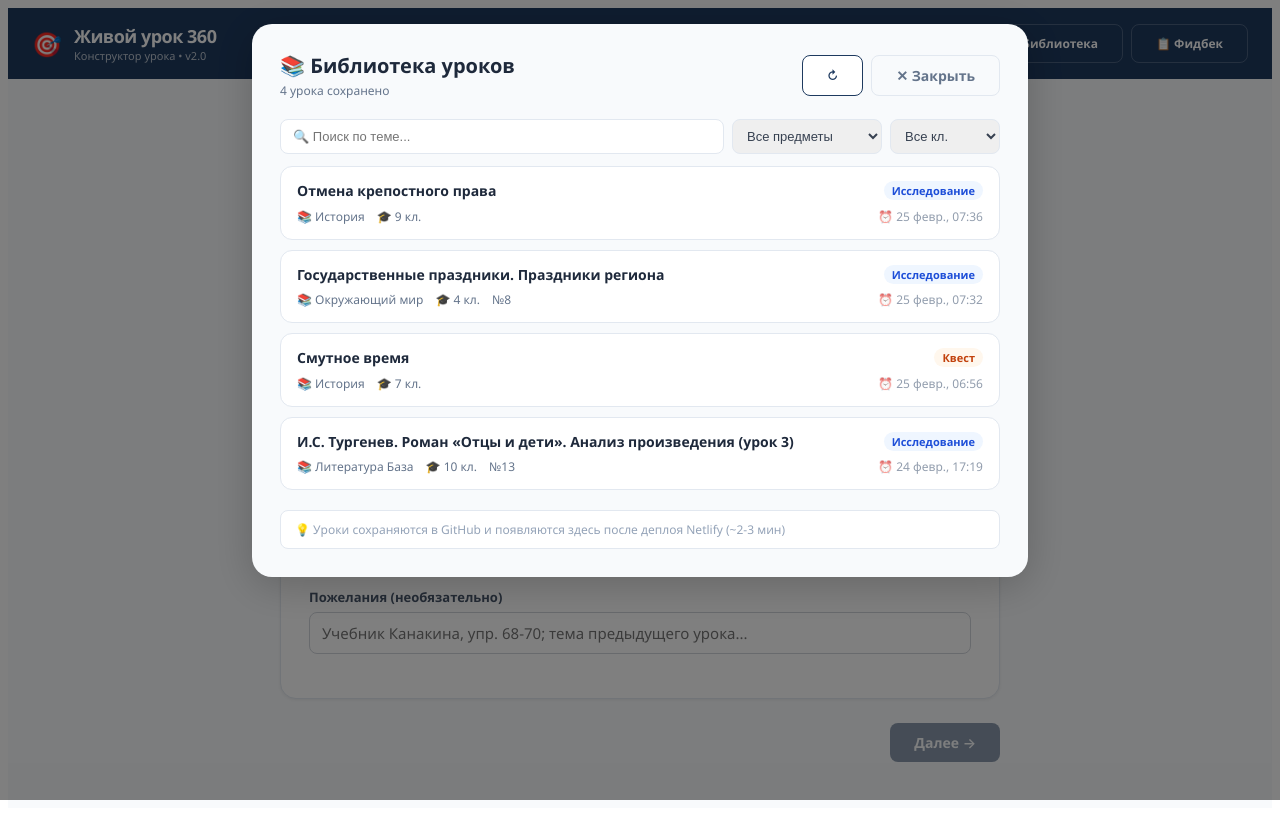
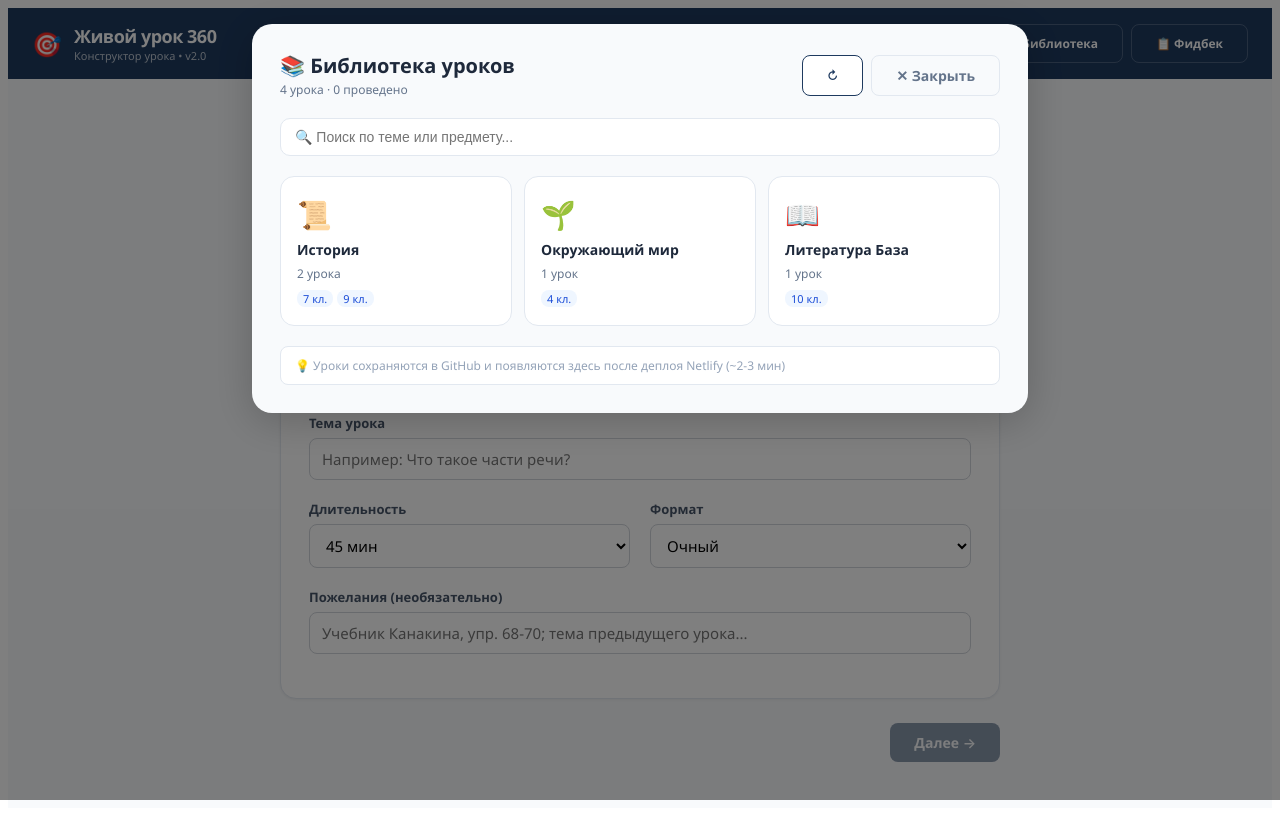
Before and after one commit to AlexBabetov/01-zhivoi-urok-constructor, a React (Create React App) app: page / in a window 1280 px wide. Both pictures are taken after a click on the button "📚 Библиотека". Built offline with nearby package versions, Linux system fonts and the light colour scheme.

Commit message:
Update App.jsx

```diff
--- a/src/App.jsx
+++ b/src/App.jsx
@@ -1665,61 +1665,27 @@ function LessonCard({ entry, onOpen }) {
   );
 }
 
-function LibraryView({ onClose }) {
-  const { lessons, libLoading, refresh } = useLessons();
-  const [filter, setFilter] = useState({ subject: "", grade: "" });
-  const [search, setSearch] = useState("");
-  const [openData, setOpenData] = useState(null); // { meta, lesson }
-  const [loadingLesson, setLoadingLesson] = useState(false);
-
-  useEffect(() => { refresh(); }, [refresh]);
-
-  const subjects = lessons ? [...new Set(lessons.map(l => l.subject))].sort() : [];
-  const filtered = (lessons || []).filter(l =>
-    (!filter.subject || l.subject === filter.subject) &&
-    (!filter.grade || String(l.grade) === filter.grade) &&
-    (!search || l.topic.toLowerCase().includes(search.toLowerCase()))
-  );
-
-  const handleOpen = async (entry) => {
-    setLoadingLesson(true);
-    try {
-      const resp = await fetch(`/lessons/${entry.filename}?t=${Date.now()}`);
-      if (!resp.ok) throw new Error("Файл не найден. Возможно, урок ещё не задеплоен.");
-      const data = await resp.json();
-      setOpenData(data);
-    } catch (e) {
-      alert("Ошибка загрузки урока: " + e.message);
-    } finally {
-      setLoadingLesson(false);
-    }
-  };
-
-  if (openData) {
+// ── Lesson detail view (shared between library modes) ──
+function LessonDetailView({ openData, onBack, onClose }) {
   const st = openData.meta || {};
   const isPrimary = st.grade && st.grade <= 4;
   const isMiddle = st.grade && st.grade >= 5 && st.grade <= 9;
-    const refl = getReflection(st.subject, st.grade, st.topic);
   const [libReflOpen, setLibReflOpen] = useState(false);
-    const [libReflDone, setLibReflDone] = useState(!!refl);
+  const [libReflDone, setLibReflDone] = useState(!!getReflection(st.subject, st.grade, st.topic));
   const currentRefl = libReflDone ? getReflection(st.subject, st.grade, st.topic) : null;
   return (
     <div>
-        <div style={{ display: "flex", gap: 10, marginBottom: 20 }}>
-          <Btn variant="secondary" onClick={() => setOpenData(null)}>← Назад в библиотеку</Btn>
-          <Btn
-            variant={libReflDone ? "ghost" : "accent"}
-            onClick={() => setLibReflOpen(true)}
-            style={libReflDone ? { borderColor: "#16a34a", color: "#16a34a" } : {}}
-          >
+      <div style={{ display: "flex", gap: 10, marginBottom: 20, flexWrap: "wrap" }}>
+        <Btn variant="secondary" onClick={onBack}>← Назад</Btn>
+        <Btn variant={libReflDone ? "ghost" : "accent"} onClick={() => setLibReflOpen(true)}
+          style={libReflDone ? { borderColor: "#16a34a", color: "#16a34a" } : {}}>
           {libReflDone ? "✅ Рефлексия" : "📋 Провёл урок"}
         </Btn>
         <Btn variant="ghost" onClick={onClose} style={{ marginLeft: "auto" }}>✕ Закрыть</Btn>
       </div>
       <div style={{ background: "#f0fdf4", border: "1px solid #bbf7d0", borderRadius: 10, padding: "10px 16px", marginBottom: 18, fontSize: 13, color: "#166534" }}>
-          📚 Из библиотеки · {st.subject} {st.grade} кл. · {openData.saved_at ? new Date(openData.saved_at).toLocaleDateString("ru-RU") : ""}
-        </div>
-        {/* Reflection summary block */}
+        📚 {st.subject} · {st.grade} кл. · {openData.saved_at ? new Date(openData.saved_at).toLocaleDateString("ru-RU") : ""}
+      </div>
       {currentRefl && (
         <div style={{ background: "#fafafa", border: "1px solid #e2e8f0", borderRadius: 10, padding: "12px 16px", marginBottom: 18, fontSize: 13 }}>
           <div style={{ fontWeight: 600, color: "#374151", marginBottom: 8 }}>📋 Рефлексия после урока</div>
@@ -1740,16 +1706,103 @@ function LibraryView({ onClose }) {
   );
 }
 
+function LibraryView({ onClose }) {
+  const { lessons, libLoading, refresh } = useLessons();
+  const [search, setSearch] = useState("");
+  const [selectedSubject, setSelectedSubject] = useState(null); // null = subject grid
+  const [openData, setOpenData] = useState(null);
+  const [loadingLesson, setLoadingLesson] = useState(false);
+
+  useEffect(() => { refresh(); }, [refresh]);
+
+  const handleOpen = async (entry) => {
+    setLoadingLesson(true);
+    try {
+      const resp = await fetch(`/lessons/${entry.filename}?t=${Date.now()}`);
+      if (!resp.ok) throw new Error("Файл не найден. Возможно, урок ещё не задеплоен (~2-3 мин после сохранения).");
+      setOpenData(await resp.json());
+    } catch (e) { alert("Ошибка: " + e.message); }
+    finally { setLoadingLesson(false); }
+  };
+
+  // Открыт конкретный урок
+  if (openData) {
+    return (
+      <div style={{ position: "fixed", inset: 0, background: "rgba(0,0,0,0.5)", zIndex: 900, display: "flex", alignItems: "flex-start", justifyContent: "center", overflowY: "auto", padding: "24px 16px" }}>
+        <div style={{ background: "#f8fafc", borderRadius: 20, width: "100%", maxWidth: 720, padding: 28, boxShadow: "0 8px 40px rgba(0,0,0,0.2)" }}>
+          <LessonDetailView openData={openData} onBack={() => setOpenData(null)} onClose={onClose} />
+        </div>
+      </div>
+    );
+  }
+
+  // Поиск — глобальный по всем урокам
+  const searchResults = search.trim()
+    ? (lessons || []).filter(l => l.topic.toLowerCase().includes(search.toLowerCase()) || l.subject.toLowerCase().includes(search.toLowerCase()))
+    : null;
+
+  // Группировка по предметам
+  const subjectMap = {};
+  (lessons || []).forEach(l => {
+    if (!subjectMap[l.subject]) subjectMap[l.subject] = [];
+    subjectMap[l.subject].push(l);
+  });
+  const subjectList = Object.entries(subjectMap).sort((a, b) => b[1].length - a[1].length);
+
+  // Уроки выбранного предмета, сгруппированные по классам
+  const subjectLessons = selectedSubject ? (subjectMap[selectedSubject] || []) : [];
+  const gradeMap = {};
+  subjectLessons.forEach(l => {
+    if (!gradeMap[l.grade]) gradeMap[l.grade] = [];
+    gradeMap[l.grade].push(l);
+  });
+  const gradeList = Object.entries(gradeMap)
+    .sort((a, b) => a[0] - b[0])
+    .map(([g, ls]) => [Number(g), ls.sort((a, b) => (a.lesson_num || 0) - (b.lesson_num || 0))]);
+
+  // Subject emoji map
+  const subjectEmoji = (s) => {
+    const lower = s.toLowerCase();
+    if (lower.includes("математик") || lower.includes("алгебр") || lower.includes("геометр")) return "🔢";
+    if (lower.includes("физик")) return "⚡";
+    if (lower.includes("хими")) return "🧪";
+    if (lower.includes("биолог")) return "🌿";
+    if (lower.includes("история")) return "📜";
+    if (lower.includes("общество")) return "🏛️";
+    if (lower.includes("литератур")) return "📖";
+    if (lower.includes("русский")) return "✍️";
+    if (lower.includes("английск") || lower.includes("иностранн")) return "🌍";
+    if (lower.includes("информатик")) return "💻";
+    if (lower.includes("географ")) return "🗺️";
+    if (lower.includes("окружающ")) return "🌱";
+    return "📚";
+  };
+
+  const totalLessons = (lessons || []).length;
+  const conductedCount = (lessons || []).filter(l => getReflection(l.subject, l.grade, l.topic)).length;
+
   return (
     <div style={{ position: "fixed", inset: 0, background: "rgba(0,0,0,0.5)", zIndex: 900, display: "flex", alignItems: "flex-start", justifyContent: "center", overflowY: "auto", padding: "24px 16px" }}>
     <div style={{ background: "#f8fafc", borderRadius: 20, width: "100%", maxWidth: 720, minHeight: 300, padding: 28, boxShadow: "0 8px 40px rgba(0,0,0,0.2)" }}>
+
       {/* Header */}
       <div style={{ display: "flex", justifyContent: "space-between", alignItems: "center", marginBottom: 20 }}>
         <div>
+          {selectedSubject
+            ? <div style={{ display: "flex", alignItems: "center", gap: 10 }}>
+                <button onClick={() => setSelectedSubject(null)} style={{ background: "none", border: "none", cursor: "pointer", fontSize: 20, color: "#64748b", padding: 0 }}>←</button>
+                <div>
+                  <h2 style={{ margin: 0, fontSize: 20, fontWeight: 700, color: "#1e293b" }}>{subjectEmoji(selectedSubject)} {selectedSubject}</h2>
+                  <div style={{ fontSize: 12, color: "#64748b", marginTop: 2 }}>{subjectLessons.length} урок{subjectLessons.length === 1 ? "" : subjectLessons.length < 5 ? "а" : "ов"}</div>
+                </div>
+              </div>
+            : <div>
                 <h2 style={{ margin: 0, fontSize: 20, fontWeight: 700, color: "#1e293b" }}>📚 Библиотека уроков</h2>
-          <div style={{ fontSize: 12, color: "#64748b", marginTop: 3 }}>
-            {lessons === null ? "Загрузка..." : `${lessons.length} урок${lessons.length === 1 ? "" : lessons.length < 5 ? "а" : "ов"} сохранено`}
-          </div>
+                <div style={{ fontSize: 12, color: "#64748b", marginTop: 2 }}>
+                  {libLoading ? "Загрузка..." : `${totalLessons} урок${totalLessons === 1 ? "" : totalLessons < 5 ? "а" : "ов"} · ${conductedCount} проведено`}
+                </div>
+              </div>
+          }
         </div>
         <div style={{ display: "flex", gap: 8 }}>
           <Btn variant="secondary" onClick={refresh} style={{ fontSize: 12 }}>↻</Btn>
@@ -1757,54 +1810,91 @@ function LibraryView({ onClose }) {
         </div>
       </div>
 
-      {/* Filters */}
-      <div style={{ display: "flex", gap: 8, marginBottom: 12 }}>
-        <input
-          value={search}
-          onChange={e => setSearch(e.target.value)}
-          placeholder="🔍 Поиск по теме..."
-          style={{ flex: 1, padding: "8px 12px", borderRadius: 8, border: "1px solid #e2e8f0", fontSize: 13, outline: "none" }}
-        />
-        <select value={filter.subject} onChange={e => setFilter(f => ({ ...f, subject: e.target.value, grade: "" }))}
-          style={{ padding: "8px 10px", borderRadius: 8, border: "1px solid #e2e8f0", fontSize: 13, color: "#374151" }}>
-          <option value="">Все предметы</option>
-          {subjects.map(s => <option key={s} value={s}>{s}</option>)}
-        </select>
-        <select value={filter.grade} onChange={e => setFilter(f => ({ ...f, grade: e.target.value }))}
-          style={{ width: 110, padding: "8px 10px", borderRadius: 8, border: "1px solid #e2e8f0", fontSize: 13, color: "#374151" }}>
-          <option value="">Все кл.</option>
-          {[1,2,3,4,5,6,7,8,9,10,11].map(g => <option key={g} value={g}>{g} кл.</option>)}
-        </select>
-      </div>
-
-      {/* Content */}
+      {/* Search (always visible) */}
+      <input value={search} onChange={e => setSearch(e.target.value)}
+        placeholder="🔍 Поиск по теме или предмету..."
+        style={{ width: "100%", padding: "10px 14px", borderRadius: 10, border: "1px solid #e2e8f0", fontSize: 14, outline: "none", marginBottom: 20, boxSizing: "border-box" }} />
+
+      {/* Loading */}
       {(libLoading || loadingLesson) && (
         <div style={{ textAlign: "center", padding: 48, color: "#64748b" }}>⏳ {loadingLesson ? "Открываю урок..." : "Загрузка..."}</div>
       )}
-      {!libLoading && !loadingLesson && filtered.length === 0 && (
+
+      {!libLoading && !loadingLesson && (
+        <>
+          {/* Search results */}
+          {searchResults !== null && (
+            <>
+              <div style={{ fontSize: 12, color: "#64748b", marginBottom: 12 }}>
+                {searchResults.length === 0 ? "Ничего не найдено" : `Найдено: ${searchResults.length}`}
+              </div>
+              <div style={{ display: "flex", flexDirection: "column", gap: 10 }}>
+                {searchResults.map(entry => <LessonCard key={entry.id} entry={entry} onOpen={handleOpen} />)}
+              </div>
+            </>
+          )}
+
+          {/* Subject grid */}
+          {searchResults === null && !selectedSubject && (
+            <>
+              {subjectList.length === 0 ? (
                 <div style={{ textAlign: "center", padding: 56, color: "#94a3b8" }}>
                   <div style={{ fontSize: 40, marginBottom: 12 }}>📭</div>
-          <div style={{ fontWeight: 600, fontSize: 15, marginBottom: 6 }}>
-            {lessons && lessons.length === 0 ? "Библиотека пустая" : "Ничего не найдено"}
-          </div>
-          <div style={{ fontSize: 13 }}>
-            {lessons && lessons.length === 0
-              ? "Сгенерируйте урок и нажмите «💾 Сохранить»"
-              : "Попробуйте изменить фильтры"}
-          </div>
-        </div>
-      )}
-      {!libLoading && !loadingLesson && filtered.length > 0 && (
-        <div style={{ display: "flex", flexDirection: "column", gap: 10 }}>
-          {filtered.map(entry => <LessonCard key={entry.id} entry={entry} onOpen={handleOpen} />)}
-        </div>
-      )}
-      {/* Save note */}
-      {lessons !== null && (
+                  <div style={{ fontWeight: 600, fontSize: 15, marginBottom: 6 }}>Библиотека пустая</div>
+                  <div style={{ fontSize: 13 }}>Сгенерируйте урок и нажмите «💾 Сохранить»</div>
+                  <div style={{ fontSize: 12, marginTop: 8, color: "#cbd5e1" }}>Уроки появятся после деплоя Netlify (~2-3 мин)</div>
+                </div>
+              ) : (
+                <div style={{ display: "grid", gridTemplateColumns: "repeat(auto-fill, minmax(200px, 1fr))", gap: 12 }}>
+                  {subjectList.map(([subj, ls]) => {
+                    const grades = [...new Set(ls.map(l => l.grade))].sort((a, b) => a - b);
+                    const conducted = ls.filter(l => getReflection(l.subject, l.grade, l.topic)).length;
+                    return (
+                      <button key={subj} onClick={() => setSelectedSubject(subj)}
+                        style={{ background: "#fff", border: "1px solid #e2e8f0", borderRadius: 14, padding: "18px 16px", cursor: "pointer", textAlign: "left", transition: "all 0.15s", fontFamily: "inherit" }}
+                        onMouseEnter={e => { e.currentTarget.style.borderColor = "#1e3a5f"; e.currentTarget.style.boxShadow = "0 4px 14px rgba(30,58,95,0.1)"; }}
+                        onMouseLeave={e => { e.currentTarget.style.borderColor = "#e2e8f0"; e.currentTarget.style.boxShadow = "none"; }}>
+                        <div style={{ fontSize: 28, marginBottom: 8 }}>{subjectEmoji(subj)}</div>
+                        <div style={{ fontWeight: 700, fontSize: 14, color: "#1e293b", marginBottom: 6, lineHeight: 1.3 }}>{subj}</div>
+                        <div style={{ fontSize: 12, color: "#64748b", marginBottom: 8 }}>
+                          {ls.length} урок{ls.length === 1 ? "" : ls.length < 5 ? "а" : "ов"}
+                          {conducted > 0 && <span style={{ color: "#16a34a", marginLeft: 6 }}>· {conducted} ✅</span>}
+                        </div>
+                        <div style={{ display: "flex", flexWrap: "wrap", gap: 4 }}>
+                          {grades.map(g => (
+                            <span key={g} style={{ fontSize: 11, padding: "1px 6px", background: "#eff6ff", color: "#1d4ed8", borderRadius: 8 }}>{g} кл.</span>
+                          ))}
+                        </div>
+                      </button>
+                    );
+                  })}
+                </div>
+              )}
+            </>
+          )}
+
+          {/* Subject detail — lessons by grade */}
+          {searchResults === null && selectedSubject && (
+            <div style={{ display: "flex", flexDirection: "column", gap: 20 }}>
+              {gradeList.map(([grade, ls]) => (
+                <div key={grade}>
+                  <div style={{ fontSize: 13, fontWeight: 700, color: "#475569", marginBottom: 10, display: "flex", alignItems: "center", gap: 8 }}>
+                    <span style={{ background: "#1e3a5f", color: "#fff", borderRadius: 20, padding: "2px 10px", fontSize: 12 }}>{grade} класс</span>
+                    <span style={{ color: "#94a3b8", fontWeight: 400 }}>{ls.length} урок{ls.length === 1 ? "" : ls.length < 5 ? "а" : "ов"}</span>
+                  </div>
+                  <div style={{ display: "flex", flexDirection: "column", gap: 8 }}>
+                    {ls.map(entry => <LessonCard key={entry.id} entry={entry} onOpen={handleOpen} />)}
+                  </div>
+                </div>
+              ))}
+            </div>
+          )}
+        </>
+      )}
+
       <div style={{ marginTop: 20, padding: "10px 14px", background: "#fff", borderRadius: 8, border: "1px solid #e2e8f0", fontSize: 12, color: "#94a3b8" }}>
         💡 Уроки сохраняются в GitHub и появляются здесь после деплоя Netlify (~2-3 мин)
       </div>
-      )}
     </div>
     </div>
   );
```
Lines whose indentation alone changed are shown as unchanged.
